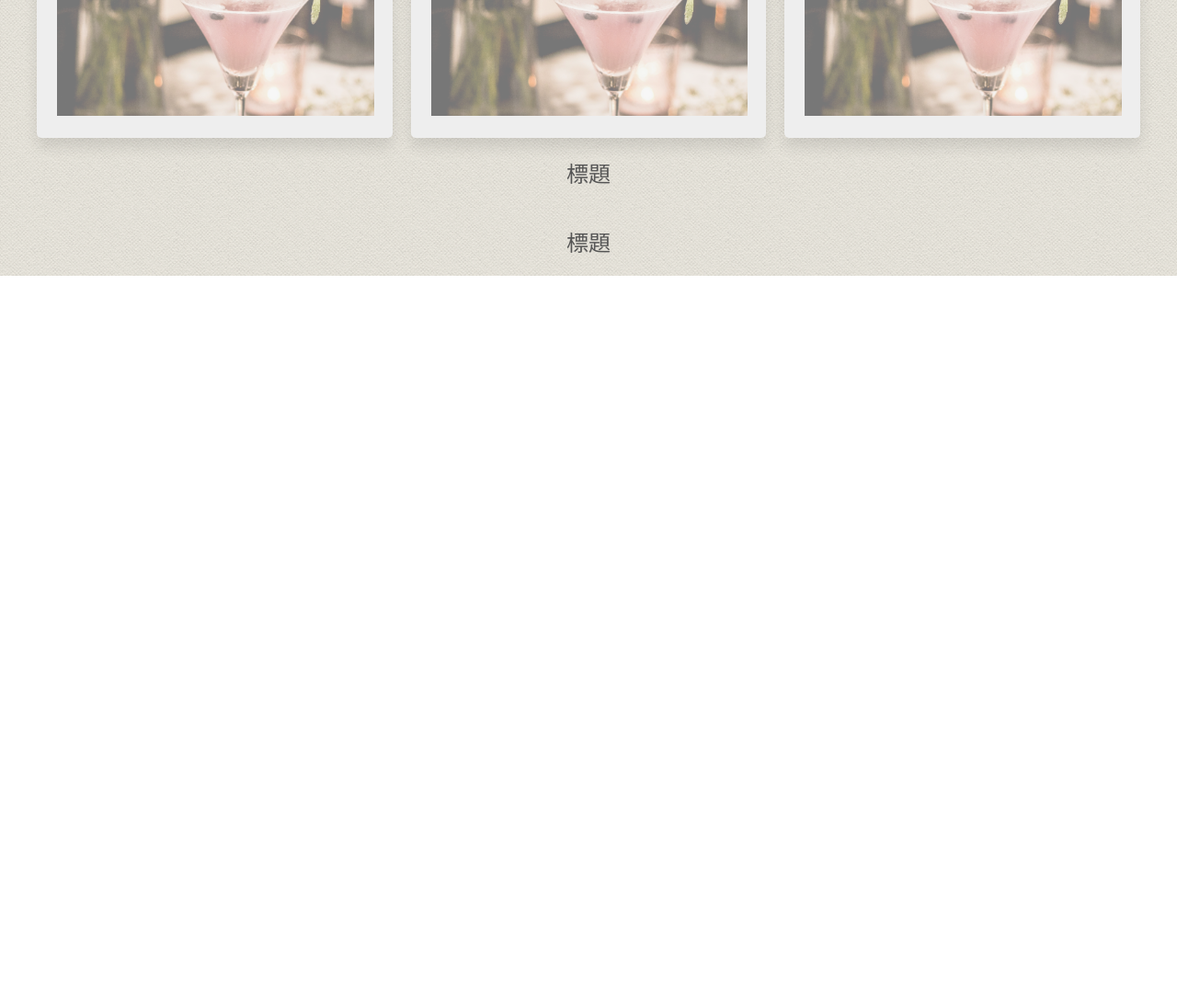
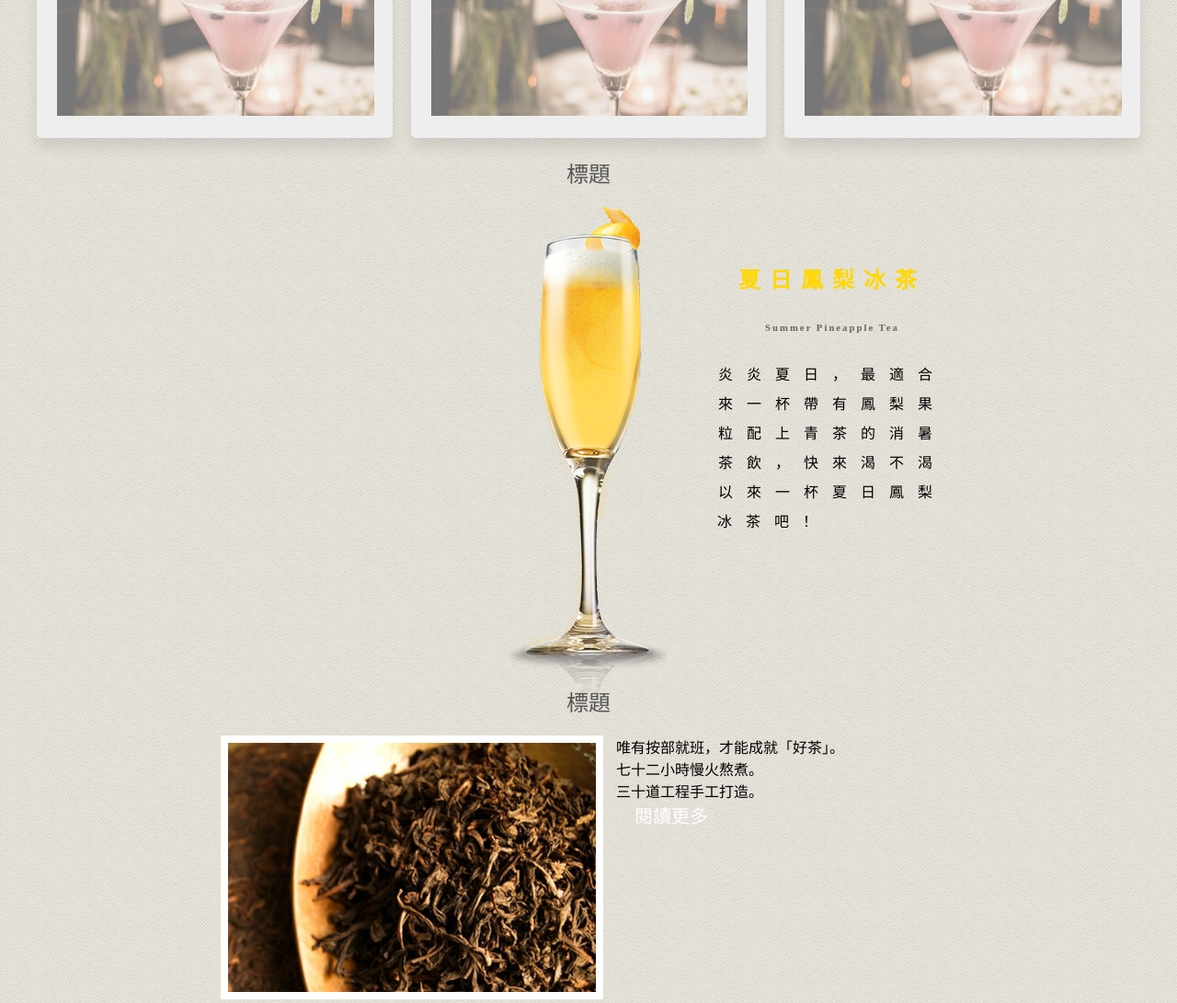
Before and after one commit to jasonlu820/Web_CTBC_CoBuCoYi_20241018, a plain HTML site: page index.html in a window 1280 px wide. Shown: the part 1771-2862 px from the top of the page at 92% size. Before the commit the page ends 2071 px from the top, so only its background shows below. Drawn offline with Linux system fonts and the light colour scheme.

Commit message:
Update 完成產品區域並添加經營理念

```diff
--- a/index.html
+++ b/index.html
@@ -60,9 +60,28 @@
     </section>
     <section class="content">
         <h1>標題</h1>
+        <div id="product">
+            <img src="/img/product_drink.png" alt="飲料產品 夏天飲料">
+            <div id="info">
+                <h2>夏日鳳梨冰茶</h2>
+                <h6>Summer Pineapple Tea</h6>
+                <p>炎炎夏日，最適合來一杯帶有鳳梨果粒配上青茶的消暑茶飲，快來渴不渴以來一杯夏日鳳梨冰茶吧！</p>
+            </div>
+        </div>
     </section>
     <section class="content">
         <h1>標題</h1>
+        <div id="idea">
+            <div id="idea-pic">
+                <img src="./img/idea.png" alt="經營理念 茶葉">
+            </div>
+            <div id="idea-content">
+                唯有按部就班，才能成就「好茶」。<br>
+                七十二小時慢火熬煮。<br>
+                三十道工程手工打造。<br>
+                <a href="">閱讀更多</a>
+            </div>
+        </div>
     </section>
 </body>
 
--- a/style.css
+++ b/style.css
@@ -131,3 +131,52 @@ h1 {
 .card:hover img {
     opacity: 1;
 }
+
+#product {
+    height: 500px;
+    width: 800px;
+    margin: 0 auto;
+    /* background-color: #333; */
+    /* 文字對齊：置中（對行內元素調整對齊） */
+    text-align: center;
+    position: relative;
+}
+
+#info {
+    position: absolute;
+    top: 60px;
+    right: 10px;
+    /* background-color: #1b9; */
+    width: 250px;
+}
+
+#info h2{
+    color: gold;
+    margin-bottom: 30px;
+    letter-spacing: 10px;
+}
+
+#info h6 {
+    color: #666;
+    margin-bottom: 30px;
+    letter-spacing: 2px;
+}
+
+#info p {
+    text-align-last: left;
+    line-height: 2;
+    letter-spacing: 15px;
+}
+
+#idea {
+    display: grid;
+    grid-template-columns: 50% 50%;
+    grid-gap: 30px;
+    width: 800px;
+    margin: 0 auto;
+}
+
+#idea-pic img {
+    width: 100%;
+    border: 8px solid #fff;
+}
```
Also changed, not shown: img/idea.png (added), img/product_drink.png (added), 1 other file.
